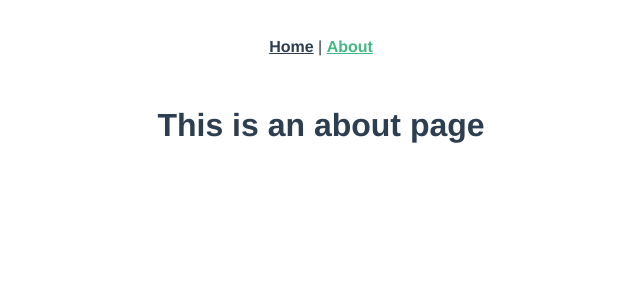
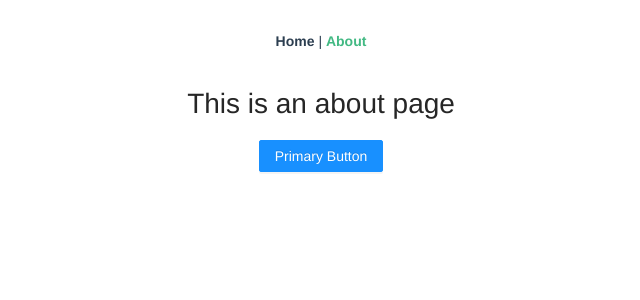
Before and after one commit to Superluckyhu/article-management-font, a Vue app: page /about in a window 1280 px wide. Shown: the top 300 px of the page, without its empty margins (319-959 px from the left). Built offline with nearby package versions, Linux system fonts and the light colour scheme.

Commit message:
集成ant-design-vue

```diff
--- a/package.json
+++ b/package.json
@@ -8,6 +8,7 @@
     "lint": "vue-cli-service lint"
   },
   "dependencies": {
+    "ant-design-vue": "^3.2.20",
     "vue": "^3.2.13",
     "vue-router": "^4.0.3",
     "vuex": "^4.0.0"
--- a/src/main.ts
+++ b/src/main.ts
@@ -2,5 +2,7 @@ import { createApp } from 'vue'
 import App from './App.vue'
 import router from './router'
 import store from './store'
+import Antd from 'ant-design-vue';
+import 'ant-design-vue/dist/antd.css';
 
-createApp(App).use(store).use(router).mount('#app')
+createApp(App).use(store).use(router).use(Antd).mount('#app')
--- a/src/views/AboutView.vue
+++ b/src/views/AboutView.vue
@@ -1,5 +1,8 @@
 <template>
   <div class="about">
     <h1>This is an about page</h1>
+    <div>
+      <a-button type="primary">Primary Button</a-button>
+    </div>
   </div>
 </template>
```
Also changed, not shown: 1 other file (tests, documents, lock files or other folders).
